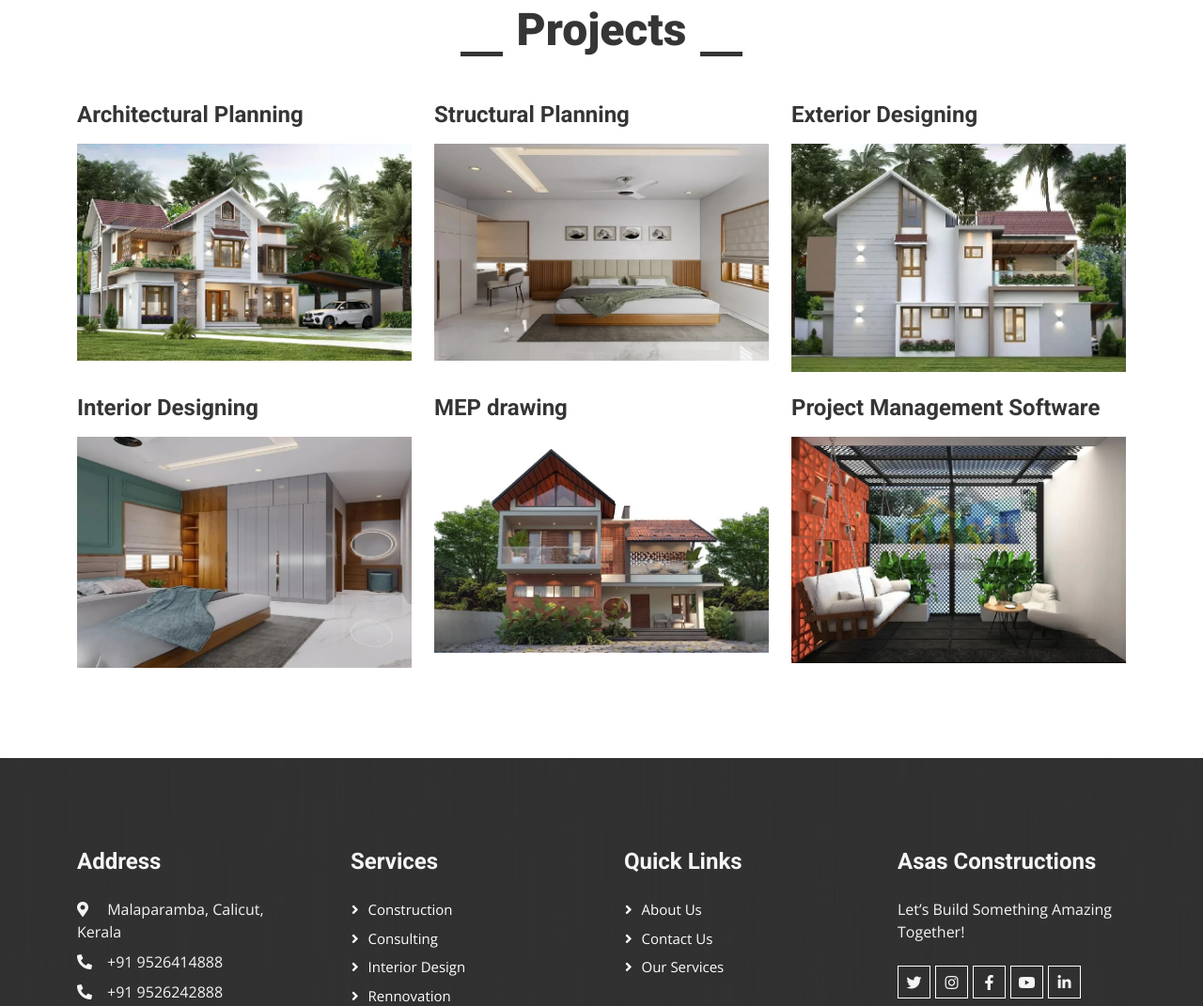
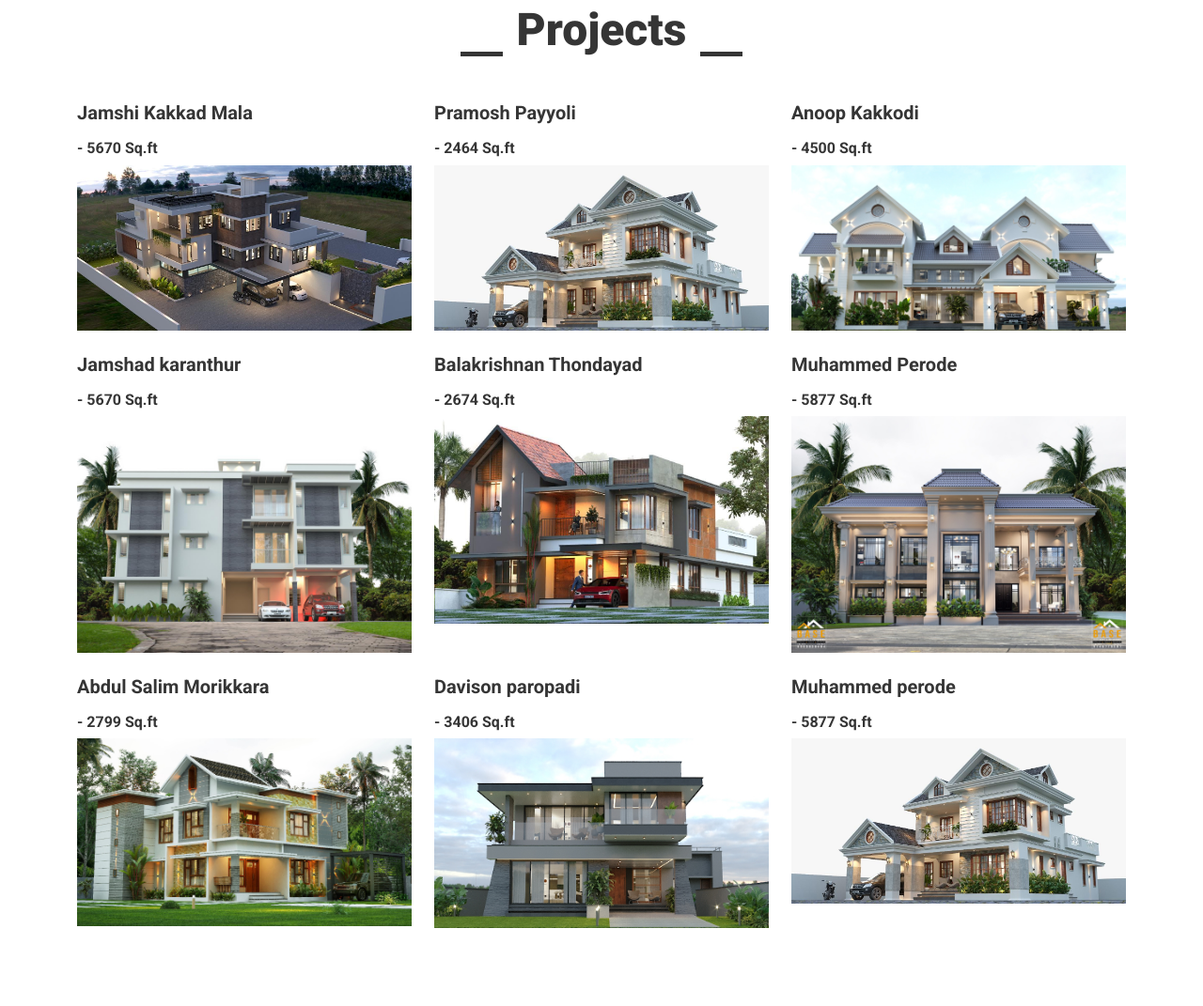
Before and after one commit to auxxweb/ASAS-Builders, a plain HTML site: page index.html in a window 1280 px wide. Shown: the part 3204-4275 px from the top of the page at 94% size. Drawn offline with nearby package versions, Linux system fonts and the light colour scheme.

Commit message:
feat: updated project images

```diff
--- a/index.html
+++ b/index.html
@@ -243,11 +243,9 @@
                         </div>
                     </div>
                 </div>
-
             </div>
         </div>
         <!-- Carousel End -->
-
 
         <!-- Service Start -->
         <div class="container-xxl py-5">
@@ -345,7 +343,7 @@
                                     mechanical, electrical, and plumbing systems, ensuring seamless
                                     integration and efficiency. We focus on safety, energy
                                     optimization, and compliance with industry standards.
-                            </p>
+                                </p>
                                 <a class="fw-medium" href="mep.html"
                                     >Read More<i class="fa fa-arrow-right ms-2"></i
                                 ></a>
@@ -375,8 +373,6 @@
             </div>
         </div>
         <!-- Service End -->
-
-
 
         <!-- About Start -->
         <!-- <div class="container-fluid bg-light overflow-hidden my-5 px-lg-0">
@@ -519,52 +515,87 @@
                 <div class="section-title text-center">
                     <h1 class="display-5 mb-5">Projects</h1>
                 </div>
-                <div class="row g-4">
+                <div class="row card-columns g-4">
                     <div class="col-md-6 col-lg-4 wow fadeInUp" data-wow-delay="0.1s">
                         <div class="service-item">
                             <div class="overflow-hidden">
-                                <h4 class="mb-3">Architectural Planning</h4>
-                                <img class="img-fluid" src="img/Gallery/03.jpg" alt="" />
+                                <h5 class="mb-3">Jamshi Kakkad Mala</h5>
+                                <h6>- 5670 Sq.ft</h6>
+                                <img class="img-fluid" src="img/projects/01.jpeg" alt="" />
+                            </div>
+                        </div>
+                    </div>
+                    <div class="col-md-6 col-lg-4 wow fadeInUp" data-wow-delay="0.5s">
+                        <div class="service-item">
+                            <div class="overflow-hidden">
+                                <h5 class="mb-3">Pramosh Payyoli</h5>
+                                <h6>- 2464 Sq.ft</h6>
+                                <img class="img-fluid" src="img/projects/03.jpeg" alt="" />
+                            </div>
+                        </div>
+                    </div>
+                    <div class="col-md-6 col-lg-4 wow fadeInUp" data-wow-delay="0.1s">
+                        <div class="service-item">
+                            <div class="overflow-hidden">
+                                <h5 class="mb-3">Anoop Kakkodi</h5>
+                                <h6>- 4500 Sq.ft</h6>
+                                <img class="img-fluid" src="img/projects/08.jpeg" alt="" />
+                            </div>
+                        </div>
+                    </div>
+                    <div class="col-md-6 col-lg-4 wow fadeInUp" data-wow-delay="0.1s">
+                        <div class="service-item">
+                            <div class="overflow-hidden">
+                                <h5 class="mb-3">
+                                    Jamshad karanthur
+                                </h5>
+                                <h6>- 5670 Sq.ft</h6>
+                                <img class="img-fluid" src="img/projects/04.jpeg" alt="" />
+                            </div>
+                        </div>
+                    </div>
+                    <div class="col-md-6 col-lg-4 wow fadeInUp" data-wow-delay="0.1s">
+                        <div class="service-item">
+                            <div class="overflow-hidden">
+                                <h5 class="mb-3">Balakrishnan Thondayad</h5>
+                                <h6>- 2674 Sq.ft</h6>
+                                <img class="img-fluid" src="img/projects/06.jpeg" alt="" />
                             </div>
                         </div>
                     </div>
                     <div class="col-md-6 col-lg-4 wow fadeInUp" data-wow-delay="0.3s">
                         <div class="service-item">
                             <div class="overflow-hidden">
-                                <h4 class="mb-3">Structural Planning</h4>
-                                <img class="img-fluid" src="img/Gallery/05_A.jpg" alt="" />
-                            </div>
-                        </div>
-                    </div>
-                    <div class="col-md-6 col-lg-4 wow fadeInUp" data-wow-delay="0.5s">
-                        <div class="service-item">
-                            <div class="overflow-hidden">
-                                <h4 class="mb-3">Exterior Designing</h4>
-                                <img class="img-fluid" src="img/Gallery/08.jpg" alt="" />
+                                <h5 class="mb-3">Muhammed Perode</h5>
+                                <h6>- 5877 Sq.ft</h6>
+                                <img class="img-fluid" src="img/projects/02.jpeg" alt="" />
                             </div>
                         </div>
                     </div>
                     <div class="col-md-6 col-lg-4 wow fadeInUp" data-wow-delay="0.1s">
                         <div class="service-item">
                             <div class="overflow-hidden">
-                                <h4 class="mb-3">Interior Designing</h4>
-                                <img class="img-fluid" src="img/Gallery/07_A.jpg" alt="" />
+                                <h5 class="mb-3">Abdul Salim Morikkara</h5>
+                                <h6>- 2799 Sq.ft</h6>
+                                <img class="img-fluid" src="img/projects/07.jpeg" alt="" />
                             </div>
                         </div>
                     </div>
-                    <div class="col-md-6 col-lg-4 wow fadeInUp" data-wow-delay="0.3s">
+                    <div class="col-md-6 col-lg-4 wow fadeInUp" data-wow-delay="0.1s">
                         <div class="service-item">
                             <div class="overflow-hidden">
-                                <h4 class="mb-3">MEP drawing</h4>
-                                <img class="img-fluid" src="img/Gallery/01_A.jpg" alt="" />
+                                <h5 class="mb-3">Davison paropadi</h5>
+                                <h6>- 3406 Sq.ft</h6>
+                                <img class="img-fluid" src="img/projects/05.jpeg" alt="" />
                             </div>
                         </div>
                     </div>
-                    <div class="col-md-6 col-lg-4 wow fadeInUp" data-wow-delay="0.5s">
+                    <div class="col-md-6 col-lg-4 wow fadeInUp" data-wow-delay="0.1s">
                         <div class="service-item">
                             <div class="overflow-hidden">
-                                <h4 class="mb-3">Project Management Software</h4>
-                                <img class="img-fluid" src="img/Gallery/13.jpg" alt="" />
+                                <h5 class="mb-3">Muhammed perode</h5>
+                                <h6>- 5877 Sq.ft</h6>
+                                <img class="img-fluid" src="img/projects/09.jpeg" alt="" />
                             </div>
                         </div>
                     </div>
```
Also changed, not shown: img/projects/01.jpeg (added), img/projects/02.jpeg (added), img/projects/03.jpeg (added), img/projects/04.jpeg (added), img/projects/05.jpeg (added), img/projects/06.jpeg (added), img/projects/07.jpeg (added), img/projects/08.jpeg (added), img/projects/09.jpeg (added).
